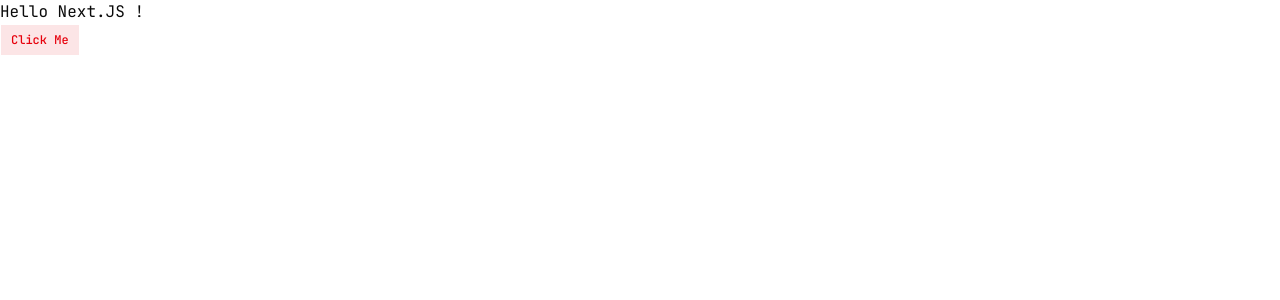
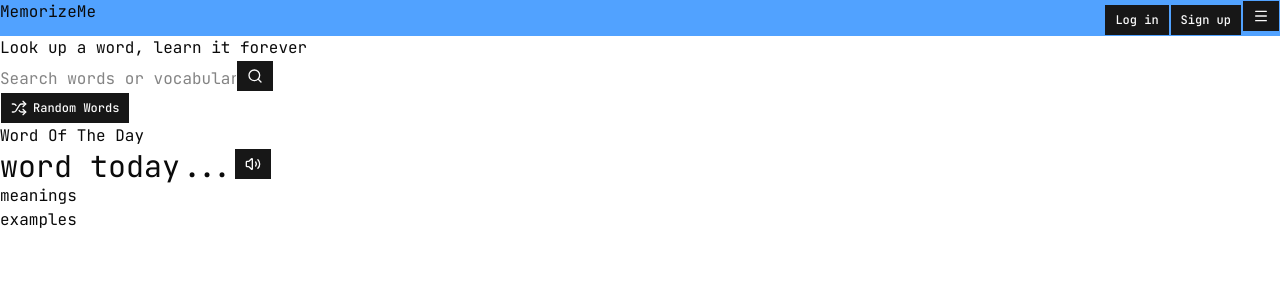
Before and after one commit to trduxng/vocab-practice, a Next.js app: page / in a window 1280 px wide. Shown: the top 300 px of the page. Built offline with nearby package versions, Linux system fonts and the light colour scheme.

Commit message:
design thô

```diff
--- a/app/page.tsx
+++ b/app/page.tsx
@@ -1,13 +1,63 @@
 import { Button } from "@/components/ui/button";
-import { link } from "fs";
+
+import { Menu } from "lucide-react";
+import { Search } from "lucide-react";
+import { Shuffle } from "lucide-react";
+import { Volume2 } from "lucide-react";
 
 export default function Home() {
   return (
-    <div>
-      <h1>Hello Next.JS !</h1>
-      <Button variant={"destructive"} size={"default"}>
-        Click Me
-      </Button>
+    <div className="m-0 p-0">
+      <header className="bg-blue-400 flex justify-between">
+        <div className="logo">
+          <a href="">MemorizeMe</a>
+        </div>
+        <div className="user">
+          <Button>Log in</Button>
+          <Button>Sign up</Button>
+          <Button>
+            <Menu />
+          </Button>
+        </div>
+      </header>
+      <main>
+        <div className="search">
+          <h1>Look up a word, learn it forever</h1>
+          <div className="search-bar">
+            <input
+              type="text"
+              placeholder="Search words or vocabulary lists from books, exams or textbooks"
+            />
+            <Button>
+              <Search />
+            </Button>
+          </div>
+          <div className="random-words">
+            <Button>
+              <Shuffle />
+              Random Words
+            </Button>
+          </div>
+        </div>
+        <div className="word-day">
+          <h3>Word Of The Day</h3>
+          <div>
+            <div className="flex">
+              <a href="" className="text-3xl">
+                word today...
+              </a>
+              <Button>
+                <Volume2 />
+              </Button>
+            </div>
+            <p>meanings</p>
+            <p>examples</p>
+          </div>
+        </div>
+        <div className="common-confused">
+
+        </div>
+      </main>
     </div>
   );
 }
```
